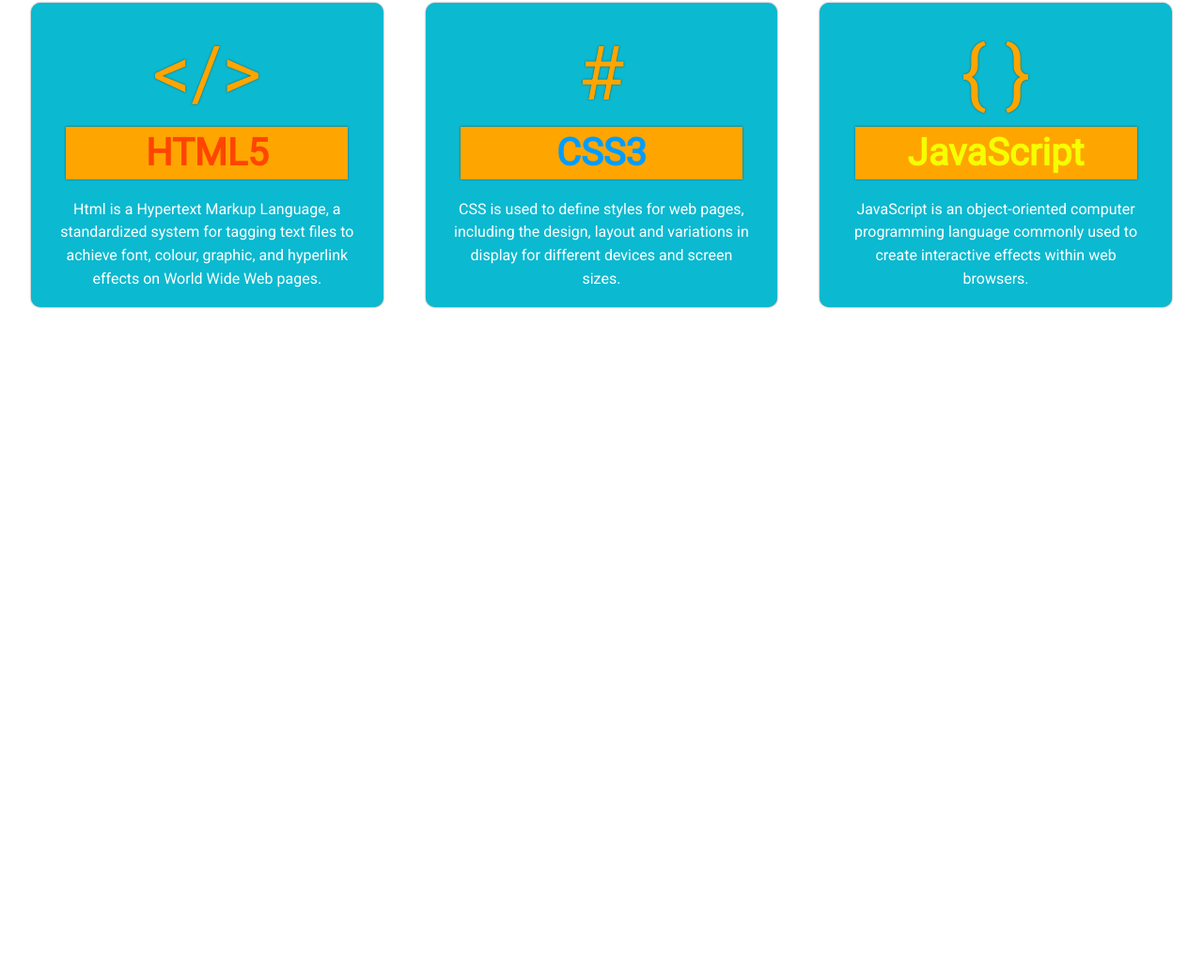
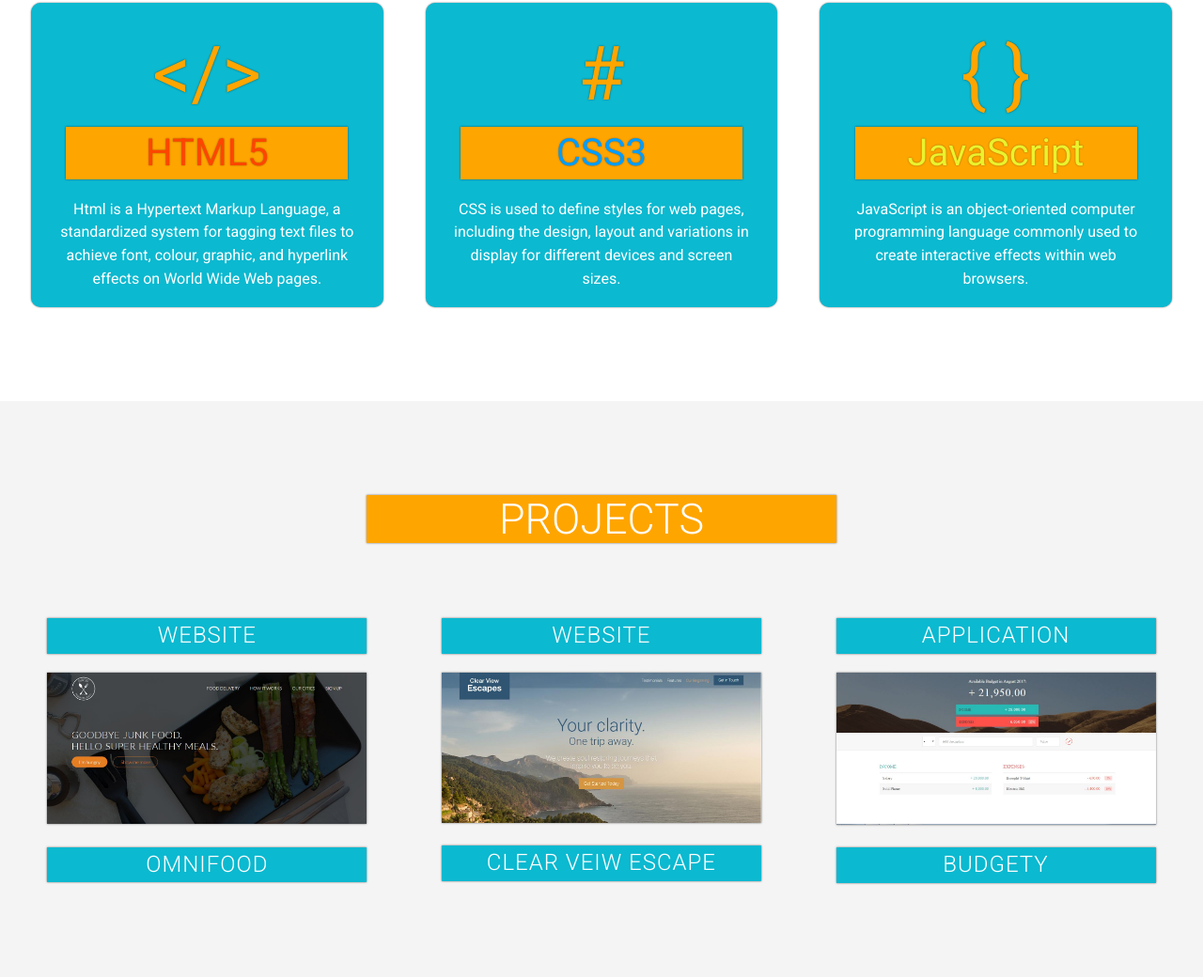
Before and after one commit to Sahil-sCode/portfolio, a website built with webpack: page app/index.html in a window 1280 px wide. Shown: the part 872-1912 px from the top of the page at 94% size. Before the commit the page ends 1299 px from the top, so only its background shows below. Built offline with nearby package versions, Linux system fonts and the light colour scheme.

Commit message:
Completed styling project section

```diff
--- a/app/assets/styles/modules/_page-section.css
+++ b/app/assets/styles/modules/_page-section.css
@@ -1,7 +1,12 @@
 .page-section {
-    padding: 50px 0;
+    padding-top: 50px;
+    padding-bottom: 20px;
 
     @mixin atMedium {
         padding: 100px 0;
     }
+
+    &--less-white {
+        background: #f4f4f4;
+    }
 }
--- /dev/null
+++ b/app/assets/styles/modules/_projects.css
@@ -0,0 +1,47 @@
+.projects {
+    margin-bottom: 50px;
+
+    @mixin atMedium {
+        margin-bottom: 0;
+    }
+
+    &__type {
+        max-width: 340px;
+        margin: 0 auto;
+        margin-bottom: 20px;
+        background: $mainBlue;
+        padding: 5px 0;
+        text-align: center;
+        box-shadow: 0 0 2px rgba(0, 0, 0, 0.56);
+        text-transform: uppercase;
+        color: #fff;
+        font-weight: 300;
+        letter-spacing: 1px;
+    }
+
+    &__img-container {
+        margin: 0 auto;
+        width: 340px;
+        height: auto;
+    }
+
+    &__img {
+            width: 100%;
+            height: auto;
+            box-shadow: 0 0 2px rgba(0, 0, 0, 0.56);
+    }
+
+    &__name {
+        max-width: 340px;
+        margin: 0 auto;
+        margin-top: 20px;
+        background: $mainBlue;
+        padding: 5px 0;
+        text-align: center;
+        box-shadow: 0 0 2px rgba(0, 0, 0, 0.56);
+        text-transform: uppercase;
+        color: #fff;
+        font-weight: 300;
+        letter-spacing: 1px;
+    }
+}
--- a/app/assets/styles/modules/_skills.css
+++ b/app/assets/styles/modules/_skills.css
@@ -28,7 +28,9 @@
         padding: 5px 0;
         max-width: 210px;
         margin: 0 auto;
+        font-weight: 500;
         box-shadow: 0 0 2px rgba(0, 0, 0, 0.56);
+        text-shadow: 0 0 2px rgba(0, 0, 0, 0.4);
 
         @mixin atMedium {
             font-size: 2.5rem;
--- a/app/assets/styles/style.css
+++ b/app/assets/styles/style.css
@@ -12,3 +12,4 @@
 @import './modules/_skills';
 @import './modules/_headline';
 @import './modules/_row';
+@import './modules/_projects';
--- a/app/index.html
+++ b/app/index.html
@@ -21,12 +21,12 @@
             </div>
             <div class="site-header__menu-content">
                <div class="site-header__btn-container">
-                   <a href="#" class="btn">source code</a>
+                   <a href="https://github.com/Sahilhaq/personalSite" target="_blank" class="btn" >source code</a>
                </div>
                 <nav class="primary-nav">
                     <ul>
                         <li><a href="#skills">Skills</a></li>
-                        <li><a href="#">Projects</a></li>
+                        <li><a href="#projects">Projects</a></li>
                         <li><a href="#">Feedback</a></li>
                     </ul>
                 </nav>
@@ -40,7 +40,7 @@
         </picture>
         <div class="large-hero__text-content">
            <div class="wrapper">
-                <h1 class="large-hero__title">Be So Good They Can't Ignore you</h1>
+                <h1 class="large-hero__title">Be So Good They Can't Ignore You</h1>
                 <p class="large-hero__text">
                     “ It's hard enough to find an error in your code when you're looking for it; it's even harder when you've assumed your code is error-free. ”
                     <cite>- Steve McConnell</cite>
@@ -71,8 +71,45 @@
                 <div class="row__medium-4">
                     <div class="skills">
                         <div class="skills__logo">{ }</div>
-                        <h2 style="color: #f5ff00" class="skills__name">JavaScript</h2>
+                        <h2 style="color: rgb(234, 242, 45)" class="skills__name">JavaScript</h2>
                         <p class="skills__defintion">JavaScript is an object-oriented computer programming language commonly used to create interactive effects within web browsers.</p>
+                    </div>
+                </div>
+            </div>
+        </div>
+    </section>
+
+    <section id="projects" class="page-section page-section--less-white">
+        <h1 class="headline">Projects</h1>
+        <div class="wrapper">
+            <div class="row row--gutters">
+                <div class="row__medium-4">
+                    <div class="projects">
+                        <h2 class="projects__type">Website</h2>
+                        <div class="projects__img-container">
+                            <a href="#"><img class="projects__img" src="assets/images/projects-image-web-omnifood.jpg" alt=""></a>
+                        </div>
+                        <h2 class="projects__name">Omnifood</h2>
+                    </div>
+                </div>
+
+                <div class="row__medium-4">
+                    <div class="projects">
+                        <h2 class="projects__type">Website</h2>
+                        <div class="projects__img-container">
+                            <a href="https://sahilhaq.github.io/app" target="_blank"><img class="projects__img" src="assets/images/projects-image-web-travel-site.jpg" alt="Clear view escape"></a>
+                        </div>
+                        <h2 class="projects__name">Clear veiw escape</h2>
+                    </div>
+                </div>
+
+                <div class="row__medium-4">
+                    <div class="projects">
+                        <h2 class="projects__type">Application</h2>
+                        <div class="projects__img-container">
+                            <a href="#"><img class="projects__img" src="assets/images/projects-image-app-budgety.jpg" alt=""></a>
+                        </div>
+                        <h2 class="projects__name">Budgety</h2>
                     </div>
                 </div>
             </div>
--- a/app/temp/styles/style.css
+++ b/app/temp/styles/style.css
@@ -869,7 +869,8 @@
     }
 
 .page-section {
-    padding: 50px 0;
+    padding-top: 50px;
+    padding-bottom: 20px;
 }
 
 @media(min-width: 800px){
@@ -877,6 +878,10 @@
 .page-section {
         padding: 100px 0
 }
+    }
+
+.page-section--less-white {
+        background: #f4f4f4;
     }
 
 .skills {
@@ -917,8 +922,10 @@
         padding: 5px 0;
         max-width: 210px;
         margin: 0 auto;
+        font-weight: 500;
         -webkit-box-shadow: 0 0 2px rgba(0, 0, 0, 0.56);
                 box-shadow: 0 0 2px rgba(0, 0, 0, 0.56);
+        text-shadow: 0 0 2px rgba(0, 0, 0, 0.4);
     }
 
 @media(min-width: 800px){
@@ -979,3 +986,57 @@
             width:  33.33%;
         }
     }
+
+.projects {
+    margin-bottom: 50px;
+}
+
+@media(min-width: 800px){
+
+.projects {
+        margin-bottom: 0
+}
+    }
+
+.projects__type {
+        max-width: 340px;
+        margin: 0 auto;
+        margin-bottom: 20px;
+        background: #0bb9d0;
+        padding: 5px 0;
+        text-align: center;
+        -webkit-box-shadow: 0 0 2px rgba(0, 0, 0, 0.56);
+                box-shadow: 0 0 2px rgba(0, 0, 0, 0.56);
+        text-transform: uppercase;
+        color: #fff;
+        font-weight: 300;
+        letter-spacing: 1px;
+    }
+
+.projects__img-container {
+        margin: 0 auto;
+        width: 340px;
+        height: auto;
+    }
+
+.projects__img {
+            width: 100%;
+            height: auto;
+            -webkit-box-shadow: 0 0 2px rgba(0, 0, 0, 0.56);
+                    box-shadow: 0 0 2px rgba(0, 0, 0, 0.56);
+    }
+
+.projects__name {
+        max-width: 340px;
+        margin: 0 auto;
+        margin-top: 20px;
+        background: #0bb9d0;
+        padding: 5px 0;
+        text-align: center;
+        -webkit-box-shadow: 0 0 2px rgba(0, 0, 0, 0.56);
+                box-shadow: 0 0 2px rgba(0, 0, 0, 0.56);
+        text-transform: uppercase;
+        color: #fff;
+        font-weight: 300;
+        letter-spacing: 1px;
+    }
```
Also changed, not shown: app/assets/images/projects-image-app-budgety.jpg (added), app/assets/images/projects-image-web-omnifood.jpg (added), app/assets/images/projects-image-web-travel-site.jpg (added).
